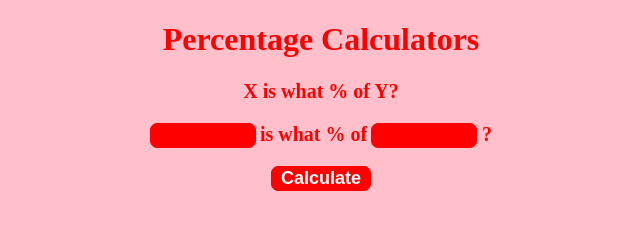
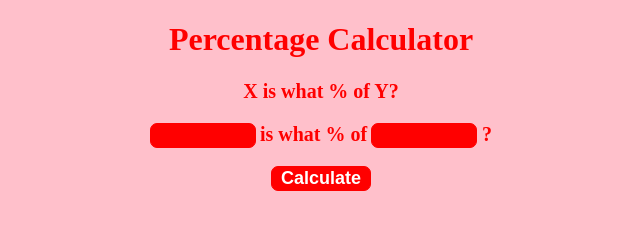
Before and after one commit to Cristinalorenzomontes/.github.io-portfolio, a plain HTML site: page index.html in a window 1280 px wide. Shown: the whole page, without its empty margins (319-959 px from the left). Drawn offline with Linux system fonts and the light colour scheme.

Commit message:
Update index.html

```diff
--- a/index.html
+++ b/index.html
@@ -8,7 +8,7 @@
   </head>
   <body>
     <div class="container">
-      <h1 class="PercentageCalculators">Percentage Calculators</h1>
+      <h1 class="PercentageCalculators">Percentage Calculator</h1>
       <p>X is what % of Y?</p>
       <form id="xIsWhatPercentageOfY">
         <input type="text" class="numField1" id="numField1" />
```
